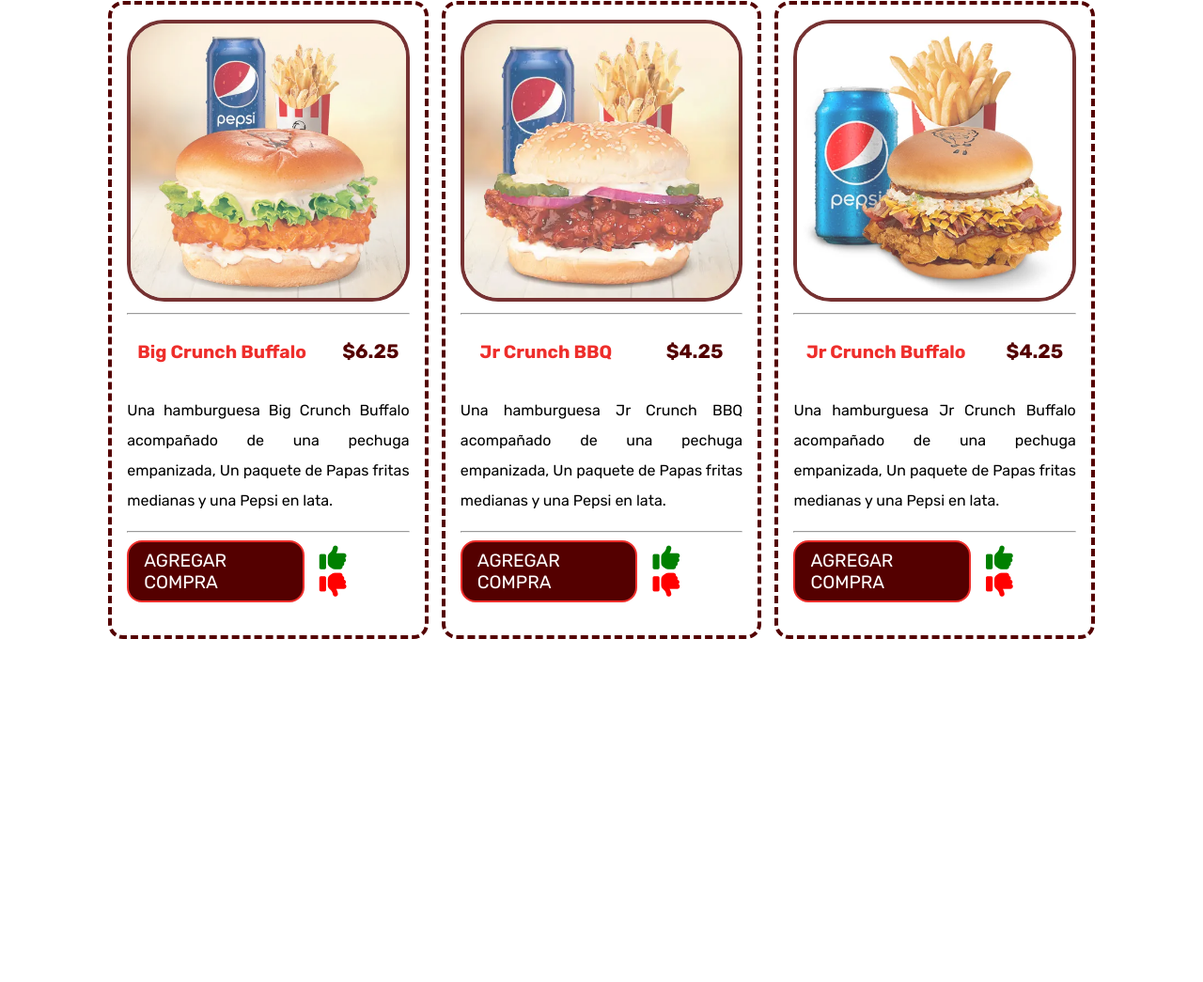
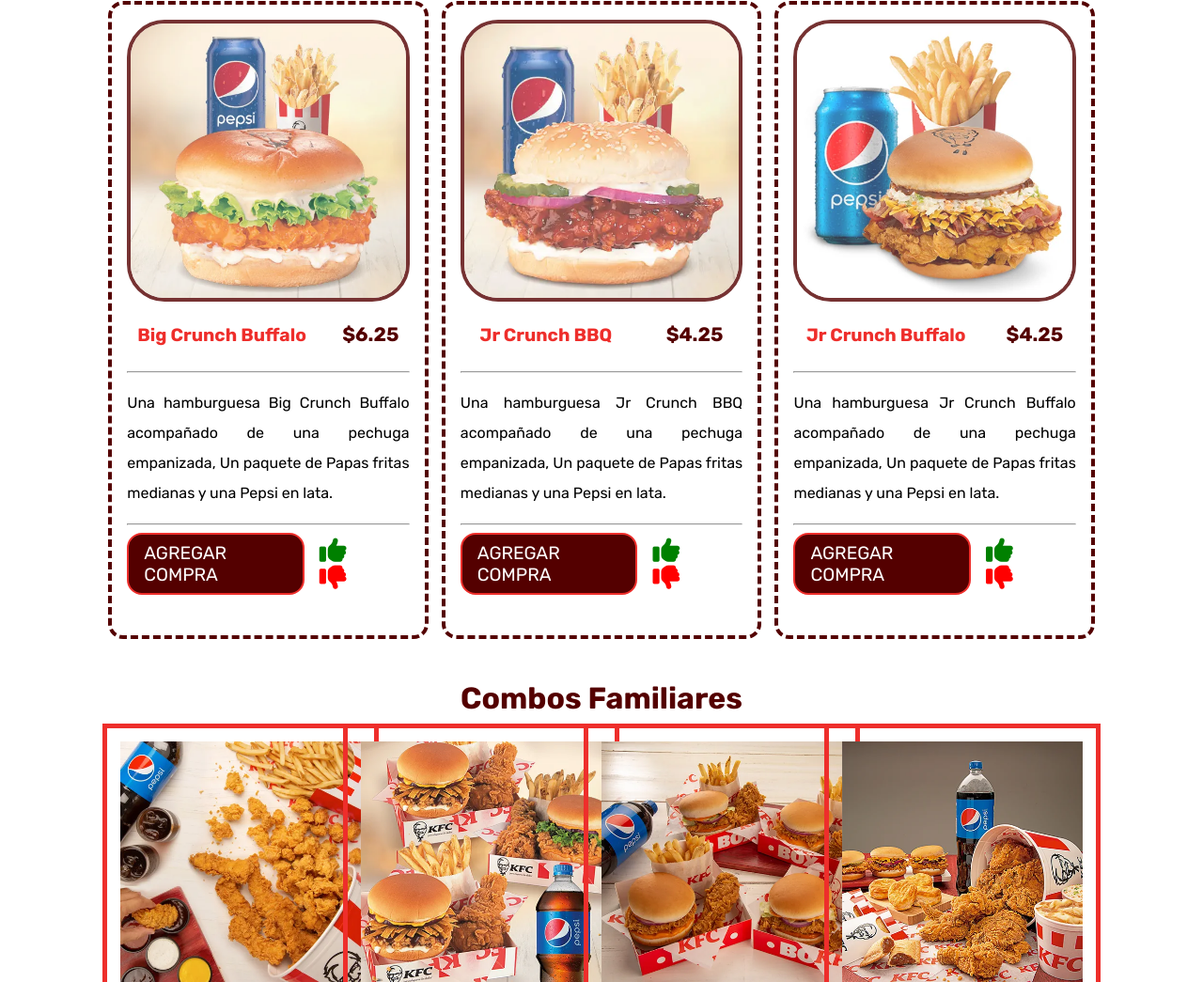
Before and after one commit to web-afk/kfc, a plain HTML site: page boceto-2/index.html in a window 1280 px wide. Shown: the part 1707-2752 px from the top of the page at 94% size. Before the commit the page ends 2405 px from the top, so only its background shows below. Drawn offline with Linux system fonts and the light colour scheme.

Commit message:
photos finalizado

```diff
--- a/boceto-2/index.html
+++ b/boceto-2/index.html
@@ -58,12 +58,13 @@
         <div class="all">
             <div class="card">
                 <img src="../img/card1.webp" alt="card 1">
-                <hr>
+
                 <div class="text">
                     <div class="title">
                         <h3>BigCrunch Golden BBQ</h3>
                         <span class="price">$6.75</span>
                     </div>
+                    <hr>
                     <p>
                         Una hamburguesa BigCrunch Golden BBQ acompañado de una pechuga empanizada, Un paquete de Papas fritas medianas y una Pepsi en lata.
                     </p>
@@ -81,12 +82,13 @@
 
             <div class="card">
                 <img src="../img/card2.webp" alt="card 2">
-                <hr>
+
                 <div class="text">
                     <div class="title">
                         <h3>Big Crunch Coronel</h3>
                         <span class="price">$6.25</span>
                     </div>
+                    <hr>
                     <p>
                         Una hamburguesa Big Crunch Coronel acompañado de una pechuga empanizada, Un paquete de Papas fritas medianas y una Pepsi en lata.
                     </p>
@@ -104,12 +106,13 @@
 
             <div class="card">
                 <img src="../img/card3.webp" alt="card 3">
-                <hr>
+
                 <div class="text">
                     <div class="title">
                         <h3>Big Crunch BBQ</h3>
                         <span class="price">$6.25</span>
                     </div>
+                    <hr>
                     <p>
                         Una hamburguesa Big Crunch BBQ acompañado de una pechuga empanizada, Un paquete de Papas fritas medianas y una Pepsi en lata.
                     </p>
@@ -126,12 +129,13 @@
 
             <div class="card">
                 <img src="../img/card4.webp" alt="card 4">
-                <hr>
+
                 <div class="text">
                     <div class="title">
                         <h3>Big Crunch Buffalo</h3>
                         <span class="price">$6.25</span>
                     </div>
+                    <hr>
                     <p>
                         Una hamburguesa Big Crunch Buffalo acompañado de una pechuga empanizada, Un paquete de Papas fritas medianas y una Pepsi en lata.
                     </p>
@@ -148,12 +152,13 @@
 
             <div class="card">
                 <img src="../img/card5.webp" alt="card 5">
-                <hr>
+
                 <div class="text">
                     <div class="title">
                         <h3>Jr Crunch BBQ</h3>
                         <span class="price">$4.25</span>
                     </div>
+                    <hr>
                     <p>
                         Una hamburguesa Jr Crunch BBQ acompañado de una pechuga empanizada, Un paquete de Papas fritas medianas y una Pepsi en lata.
                     </p>
@@ -170,12 +175,13 @@
 
             <div class="card">
                 <img src="../img/card1.webp" alt="card 1">
-                <hr>
+
                 <div class="text">
                     <div class="title">
                         <h3>Jr Crunch Buffalo</h3>
                         <span class="price">$4.25</span>
                     </div>
+                    <hr>
                     <p>
                         Una hamburguesa Jr Crunch Buffalo acompañado de una pechuga empanizada, Un paquete de Papas fritas medianas y una Pepsi en lata.
                     </p>
@@ -192,5 +198,16 @@
 
         </div>
     </section>
+
+
+    <section class="photos">
+        <h2>Combos Familiares</h2>
+        <article class="imgs">
+            <img src="../img/sec1.webp" alt="combo 1">
+            <img src="../img/sec2.webp" alt="combo 2">
+            <img src="../img/sec3.webp" alt="combo 3">
+            <img src="../img/sec4.webp" alt="combo 4">
+        </article>
+    </section>
 </body>
 </html>
--- /dev/null
+++ b/boceto-2/scss/base/_photos.scss
@@ -0,0 +1,21 @@
+.photos{
+    width: 100%;
+    height: 40vh;
+    display: flex;
+    flex-direction: column;
+    justify-content: space-between;
+    align-items: center;
+    .imgs{
+        width: 80%;
+        height: 80%;
+        display: flex;
+        justify-content: space-between;
+        align-items: center;
+        img{
+            height: 100%;
+            width: auto;
+            outline: 5px solid $back-orange;
+            outline-offset: 0.9rem;
+        }
+    }
+}
--- a/boceto-2/scss/styles.scss
+++ b/boceto-2/scss/styles.scss
@@ -14,3 +14,4 @@
 @import "base/main";
 @import "base/imagenes.scss";
 @import "base/cards";
+@import "base/photos";
```
Also changed, not shown: boceto-2/css/styles.css, boceto-2/scss/base/_imagenes.scss (renamed from boceto-2/scss/base/imagenes.scss), img/sec1.webp (added), img/sec2.webp (added), img/sec3.webp (added), img/sec4.webp (added), 1 other file.
